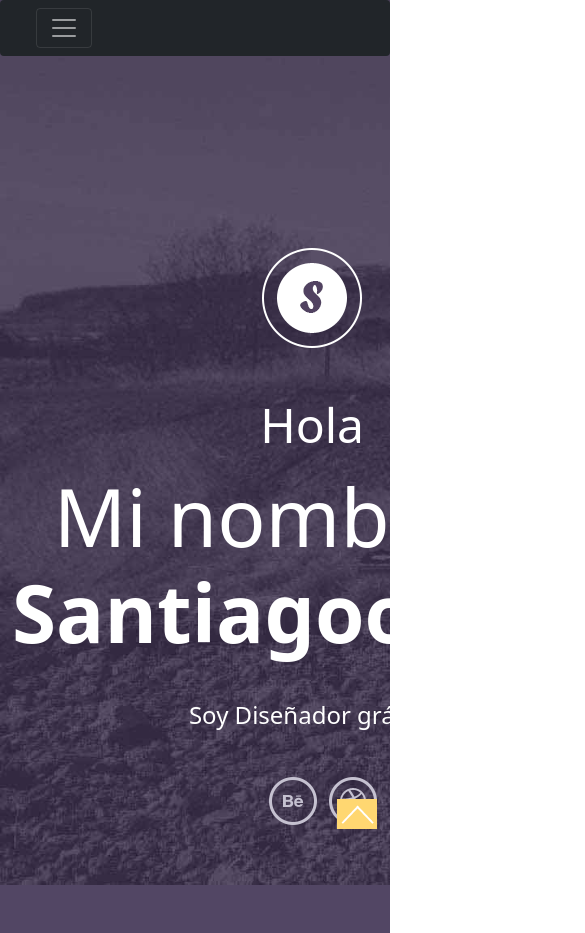
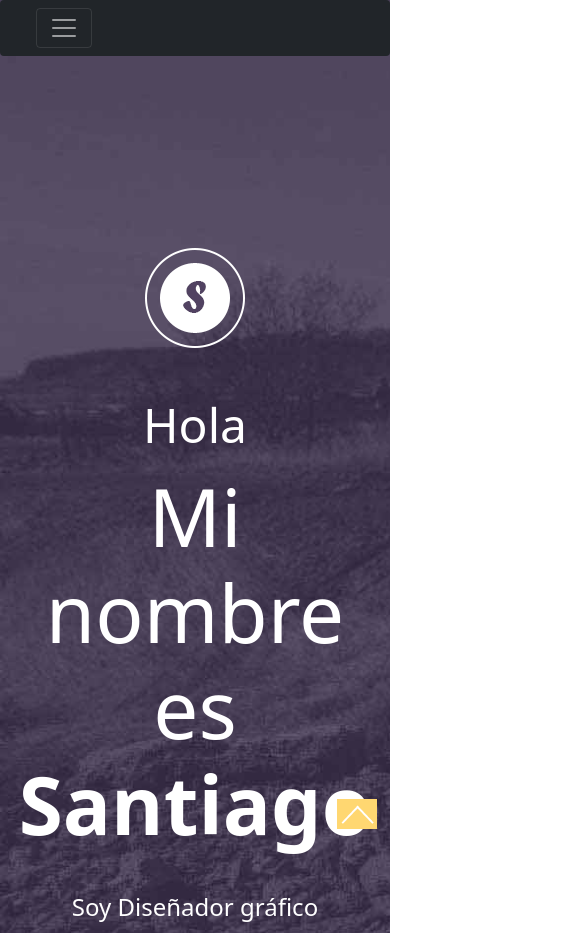
Before and after one commit to dataseek/Proyecto, a website: page index.html in a window 390 px wide. Shown: the top 933 px of the page, 585 px wide, since content can reach past the window. Drawn offline with nearby package versions, Linux system fonts and the light colour scheme.

```diff
--- a/index.html
+++ b/index.html
@@ -54,11 +54,11 @@
 					  </div>
 					</div>
 				  </nav>
-
+				<div class="container">
 				<div class="header-banner-info text-center">
-					<a href="#"><img src="images/logo.png" alt="" /></a>
+					<div class="col-md-4"><a href="#"><img src="images/logo.png" alt="" /></a></div>
 					<h3>Hola</h3>
-					<h1>Mi nombre es <span>Santiagoooooo</span> </h1>
+					<h1>Mi nombre es <span>Santiago</span> </h1>
 					<p>Soy Diseñador gráfico </p>
 					<ul class="social-icons">
 						<li><a href="#"><i class="dribble"></i></a></li>
@@ -66,6 +66,7 @@
 					</ul>
 
 				</div>
+			</div>
 			</div>
 		</div>
 		</div>
```
